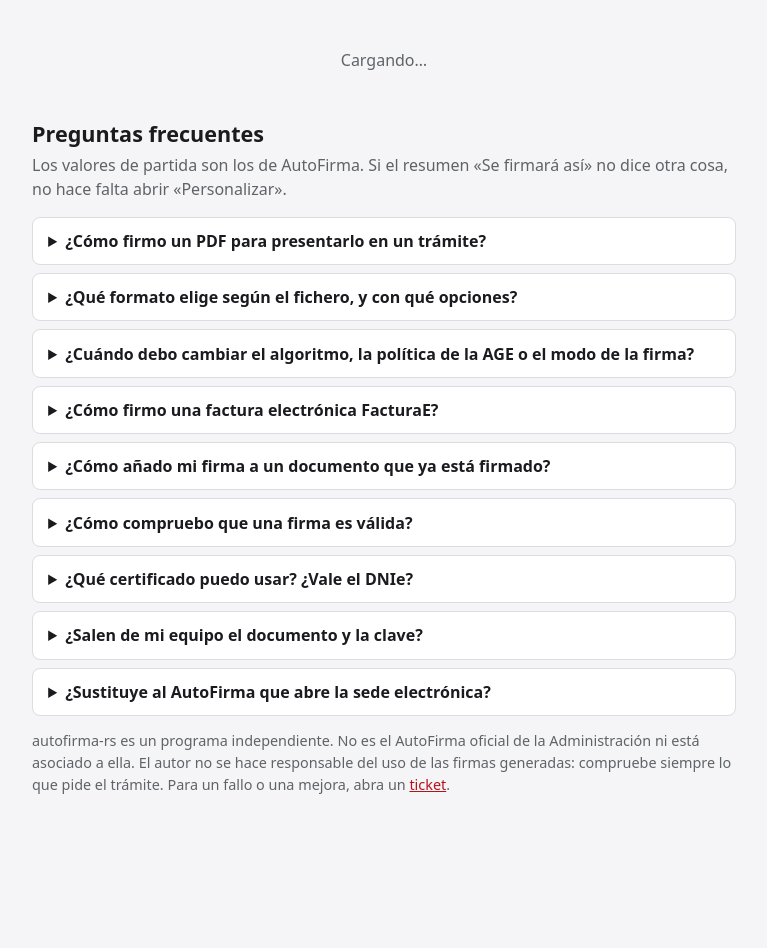
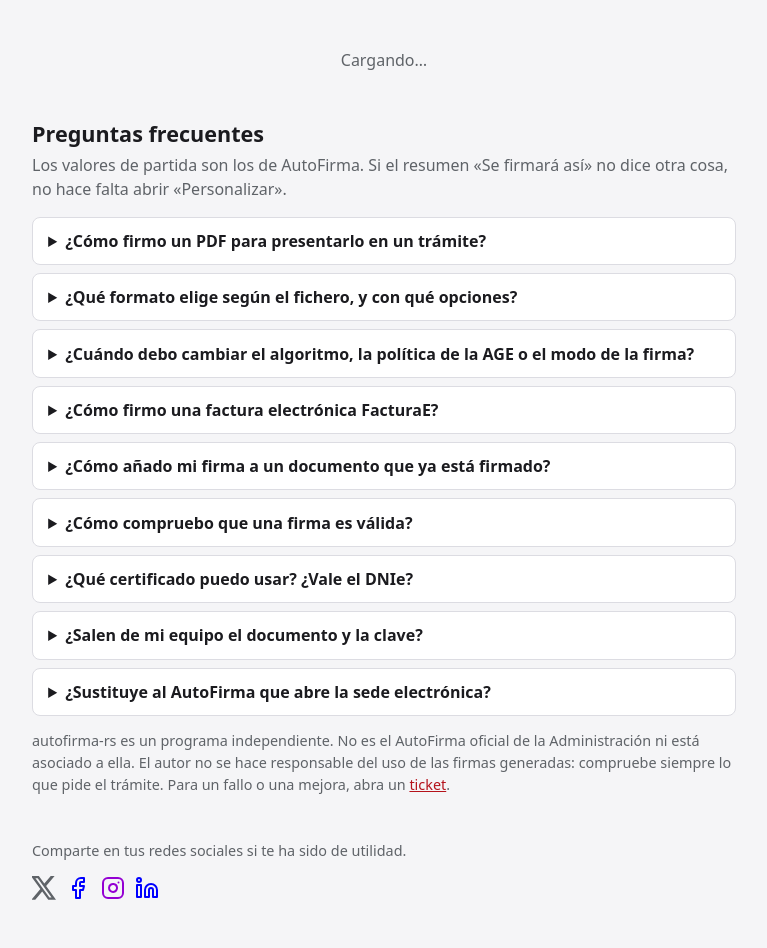
Before and after one commit to vaijira/autofirma-rs, a website with bundled scripts: page dist/index.html in a window 1280 px wide. Shown: the whole page, without its empty margins (256-1023 px from the left). Before the commit the page ends 858 px from the top, so only its background shows below. Built offline with nearby package versions, Linux system fonts and the light colour scheme.

Commit message:
Add social network links and SEO.

```diff
--- a/static/css/main.css
+++ b/static/css/main.css
@@ -179,7 +179,30 @@ dialog::backdrop {
 .faq {
   max-width: 46rem;
   margin: 0 auto;
+  padding: 0 1rem 1rem;
+}
+
+footer {
+  max-width: 46rem;
+  margin: 0 auto;
   padding: 0 1rem 3rem;
+  color: var(--muted);
+  font-size: 0.9rem;
+}
+
+footer div {
+  display: flex;
+  align-items: center;
+  gap: 0.65rem;
+}
+
+footer a {
+  color: inherit;
+  line-height: 0;
+}
+
+footer svg {
+  display: block;
 }
 
 .faq h2 {
```
Also changed, not shown: dist/index.html.
